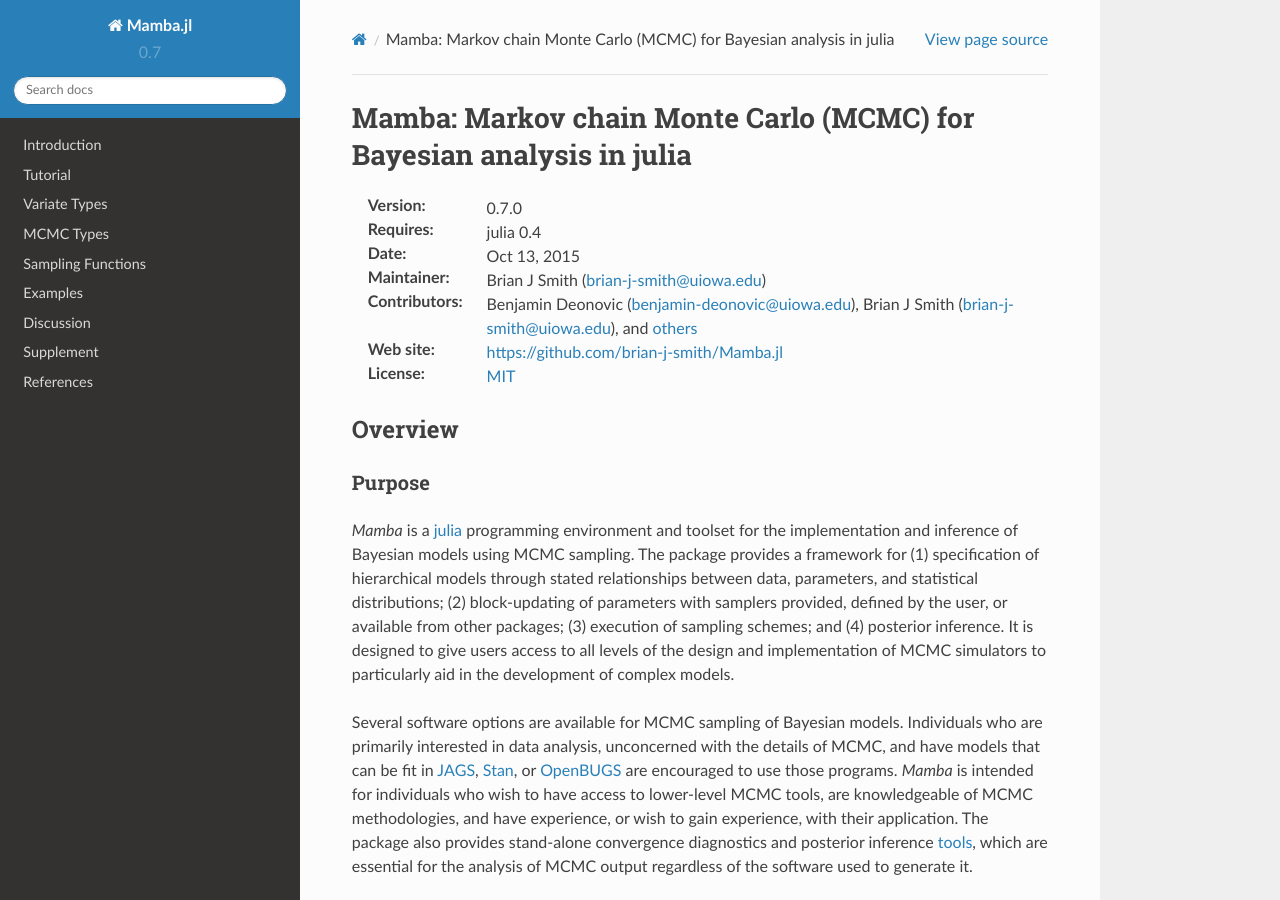
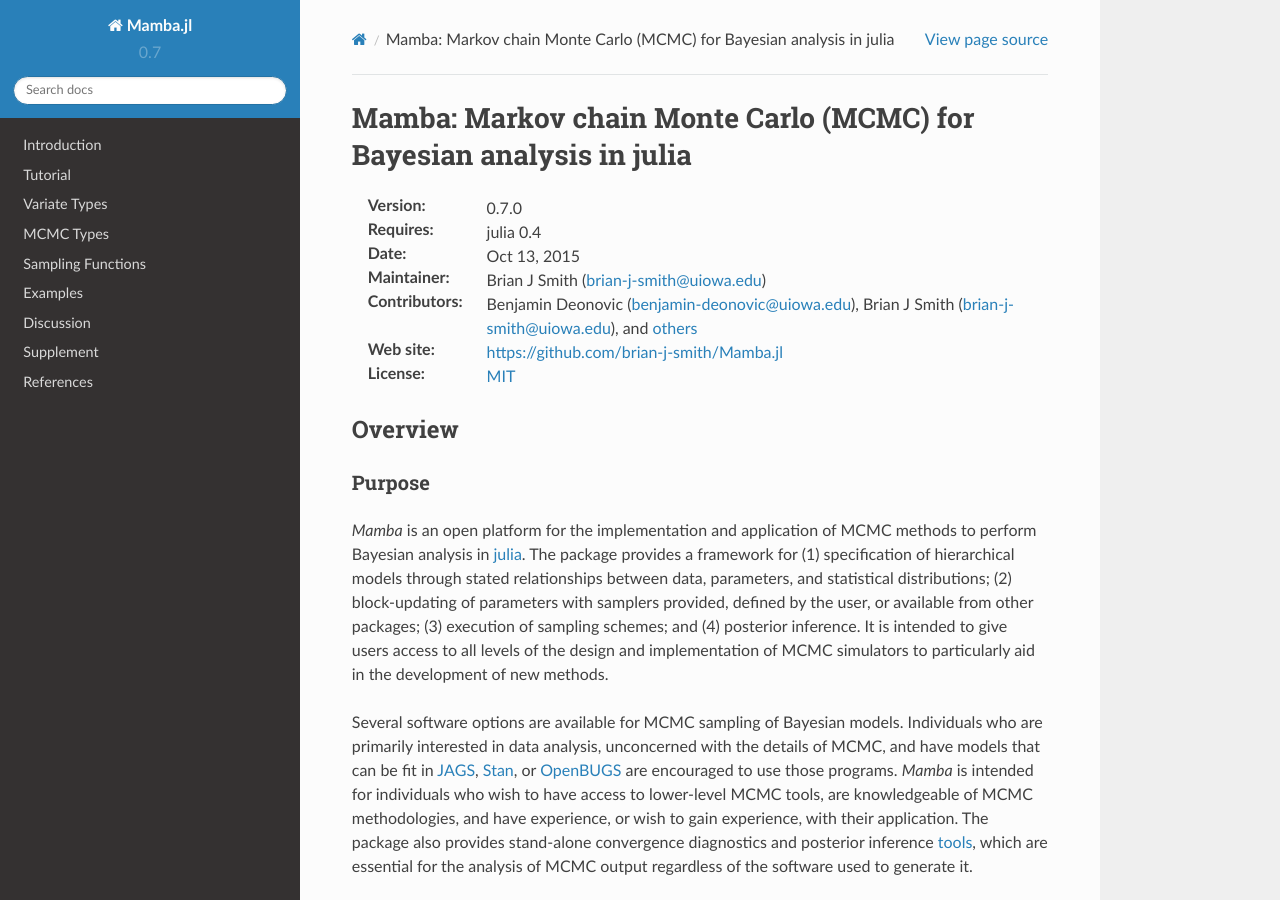
Before and after one commit to brian-j-smith/Mamba.jl, a Sphinx documentation site: the page built from doc/index.rst, in a window 1280 px wide and 900 px high. Built offline with Sphinx 7.4.7 and the Read the Docs theme 2.0.0, drawn with Linux system fonts in a browser that asks for light colours; formulas are drawn with MathJax 3.

Commit message:
Revise package description.

```diff
--- a/doc/index.rst
+++ b/doc/index.rst
@@ -15,7 +15,7 @@
 Purpose
 ^^^^^^^
 
-`Mamba` is a `julia <http://julialang.org/>`_ programming environment and toolset for the implementation and inference of Bayesian models using MCMC sampling.  The package provides a framework for (1) specification of hierarchical models through stated relationships between data, parameters, and statistical distributions; (2) block-updating of parameters with samplers provided, defined by the user, or available from other packages; (3) execution of sampling schemes; and (4) posterior inference.  It is designed to give users access to all levels of the design and implementation of MCMC simulators to particularly aid in the development of complex models.
+`Mamba` is an open platform for the implementation and application of MCMC methods to perform Bayesian analysis in `julia <http://julialang.org/>`_.  The package provides a framework for (1) specification of hierarchical models through stated relationships between data, parameters, and statistical distributions; (2) block-updating of parameters with samplers provided, defined by the user, or available from other packages; (3) execution of sampling schemes; and (4) posterior inference.  It is intended to give users access to all levels of the design and implementation of MCMC simulators to particularly aid in the development of new methods.
 
 Several software options are available for MCMC sampling of Bayesian models.  Individuals who are primarily interested in data analysis, unconcerned with the details of MCMC, and have models that can be fit in `JAGS <http://mcmc-jags.sourceforge.net/>`_, `Stan <http://mc-stan.org/>`_, or `OpenBUGS <http://www.openbugs.net/>`_ are encouraged to use those programs.  `Mamba` is intended for individuals who wish to have access to lower-level MCMC tools, are knowledgeable of MCMC methodologies, and have experience, or wish to gain experience, with their application.  The package also provides stand-alone convergence diagnostics and posterior inference :ref:`tools <section-Chains>`, which are essential for the analysis of MCMC output regardless of the software used to generate it.
 
```
Also changed, not shown: README.md (+1 -1 lines).
